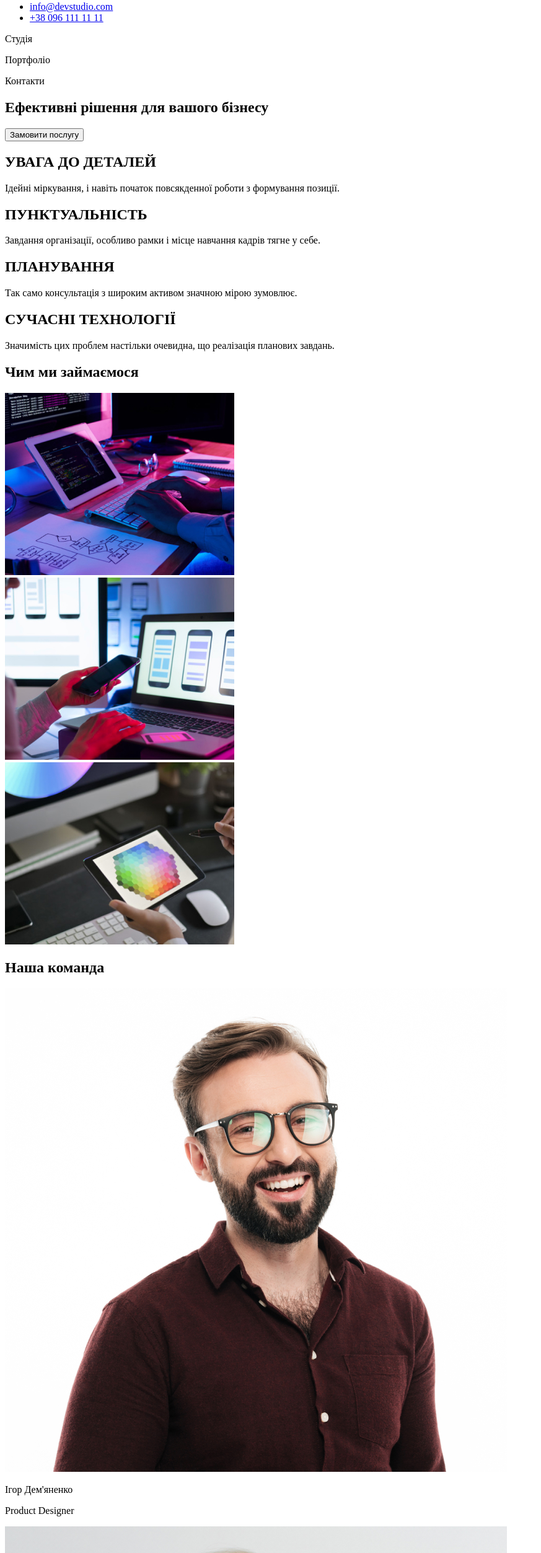
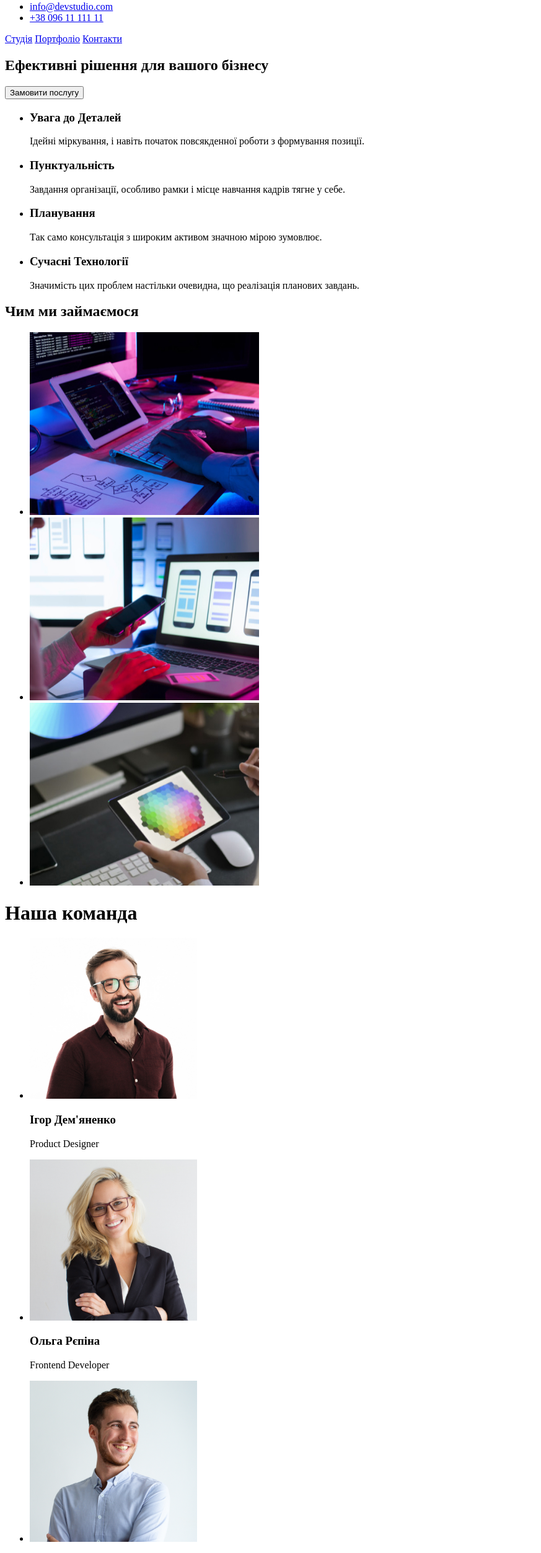
Before and after one commit to MaksymTro/webstudio, a plain HTML site: page index.html in a window 1280 px wide. Shown: the part 40-2546 px from the top of the page at 62% size, without its empty margins (0-873 px from the left). Drawn offline with Linux system fonts and the light colour scheme.

Commit message:
Update images

```diff
--- a/index.html
+++ b/index.html
@@ -11,83 +11,113 @@
         <a href="./index.html">WebStudio</a>
             <ul>
                 <li>
-                    <a href="info@devstudio.com">info@devstudio.com</a>
+                    <a href="mailtoinfo@devstudio.com">info@devstudio.com</a>
                 </li>
                 <li>
-                    <a href="+38 096 111 11 11">+38 096 111 11 11</a>
+                    <a href="+38096111111">+38 096 11 111 11</a>
                 </li>
             </ul>
     </header>
+    <!--nav-->
+    <nav>
+        <a href="./index.html">Студія</a>
+        <a href="./index.html">Портфоліо</a>
+        <a href="./index.html">Контакти</a>
+    </nav>
+
     <!--About-->
     <main>
-        <section>
-            <p>Студія</p>
-            <p>Портфоліо</p>
-            <p>Контакти</p>
-        </section>
-
         <section>
             <h1>Ефективні рішення для вашого бізнесу</h1>
             <button type="button">Замовити послугу</button>
         </section>
         <section>
-            <h1>УВАГА ДО ДЕТАЛЕЙ</h1>
+            <ul>
+                <li>
+                    <h3>Увага до Деталей</h3>
                     <p>Ідейні міркування, і навіть початок повсякденної роботи з формування позиції.</p>
-            <h1>ПУНКТУАЛЬНІСТЬ</h1>
+                </li>
+                <li>
+                    <h3>Пунктуальність</h3>
                     <p>Завдання організації, особливо рамки і місце навчання кадрів тягне у себе.</p>
-            <h1>ПЛАНУВАННЯ</h1>
+                </li>
+                <li>
+                    <h3>Планування</h3>
                     <p>Так само консультація з широким активом значною мірою зумовлює.</p>
-            <h1>СУЧАСНІ ТЕХНОЛОГІЇ</h1>
+                </li>
+                <li>
+                    <h3>Сучасні Технології</h3>
                     <p>Значимість цих проблем настільки очевидна, що реалізація планових завдань.</p>
-
+                </li>
+            </ul>
 
         </section>
         <!--Job-->
         <section>
-            <h1>Чим ми займаємося</h1>
-            <picture><div class="">
-            <images>
-            <img src="./images/img.jpg" alt="" class="jpg"></picture>
-            <picture><div class="">
-                <images>
-                <img src="./images/img (1).jpg" alt="" class="jpg"></picture>
-                <picture><div class="">
-                    <images>
-                    <img src="./images/img (2).jpg" alt="" class="jpg"></picture>
+            <h2>Чим ми займаємося</h2>
+            <ul>
+                <li>
+                    <img src="./images/work-1.jpg" alt="user-photo" class="jpg" width="370px" height="295px">
+                </li>
+                <li>
+                    <img src="./images/work-2.jpg" alt="user-photo" class="jpg" width="370px" height="295px">
+                </li>
+                <li>
+                    <img src="./images/work-3.jpg" alt="user-photo" class="jpg" width="370px" height="295px">
+                </li>
+            </ul>
+
+
+
         </section>
         <!--Team-->
-        <section>
+        <header>
             <h1>Наша команда</h1>
-            <picture><div class="">
-                <images>
-                <img src="./images/img (3).jpg" alt="" class="jpg"></picture>
-                <picture><div class="">
-                    <p>Ігор Дем'яненко</p>
+            <ul>
+                <li>
+                    <img src="./images/team-1.jpg" alt="user-photo" class="jpg" width="270" height="260px">
+                     <h3>Ігор Дем'яненко</h3>
                     <p>Product Designer</p>
-                    <images>
-                    <img src="./images/img (4).jpg" alt="" class="jpg"></picture>
-                    <picture><div class="">
-                        <p>Ольга Рєпіна</p>
+                </li>
+                <li>
+                    <img src="./images/team-2.jpg" alt="user-photo" class="jpg" width="270" height="260px">
+                    <h3>Ольга Рєпіна</h3>
                     <p>Frontend Developer</p>
-                        <images>
-                        <img src="./images/img (5).jpg" alt="" class="jpg"></picture>
-                        <picture><div class="">
-                            <p>Микола Тарасов</p>
+                </li>
+                <li>
+                    <img src="./images/team-3.jpg" alt="user-photo" class="jpg" width="270" height="260px">
+                    <h3>Микола Тарасов</h3>
                     <p>Marketing</p>
-                            <images>
-                            <img src="./images/img (6).jpg" alt="" class="jpg"></picture>
-                            <p>Михайло Єрмаков</p>
+                </li>
+                <li>
+                    <img src="./images/team-4.jpg" alt="user-photo" class="jpg" width="270" height="260px">
+                    <h3>Михайло Єрмаков</h3>
                     <p>UI Designer</p>
-        </section>
+                </li>
+            </ul>
+        </header>
+    </main>
         <!--Adress-->
-        <section>
-            <h1>WebStudio</h1>
-            <address>м. Київ, пр-т Лесі Українки, 26</address>
-            <p>info@example.com</p>
-            <p>+38 099 111 11 11</p>
+        <footer>
+            <a href="./index.html">WebStudio</a>
+            <address>
+                <ul>
+                    <li>
+                        <a href="https://goo.gl/maps/CuGBia2X1jYm6iBx7" target="_blank" rel="noreferrer noopener">м. Київ, пр-т Лесі Українки, 26</a>
+                    </li>
+                    <li>
+                        <a href="./index.html">info@example.com</a>
+                    </li>
+                    <li>
+                        <a href="./index.html">+38 099 111 11 11 </a>
+                    </li>
+                </ul>
+                </address>
 
-        </section>
-    </main>
+
+        </footer>
+
+
 
 </body>
 </html>
```
Also changed, not shown: images/team-1.jpg (renamed from images/img (3).jpg), images/team-2.jpg (renamed from images/img (4).jpg), images/team-3.jpg (renamed from images/img (5).jpg), images/team-4.jpg (renamed from images/img (6).jpg), images/work-1.jpg (renamed from images/img.jpg), images/work-2.jpg (renamed from images/img (1).jpg), images/work-3.jpg (renamed from images/img (2).jpg). Lines whose indentation alone changed are shown as unchanged.
